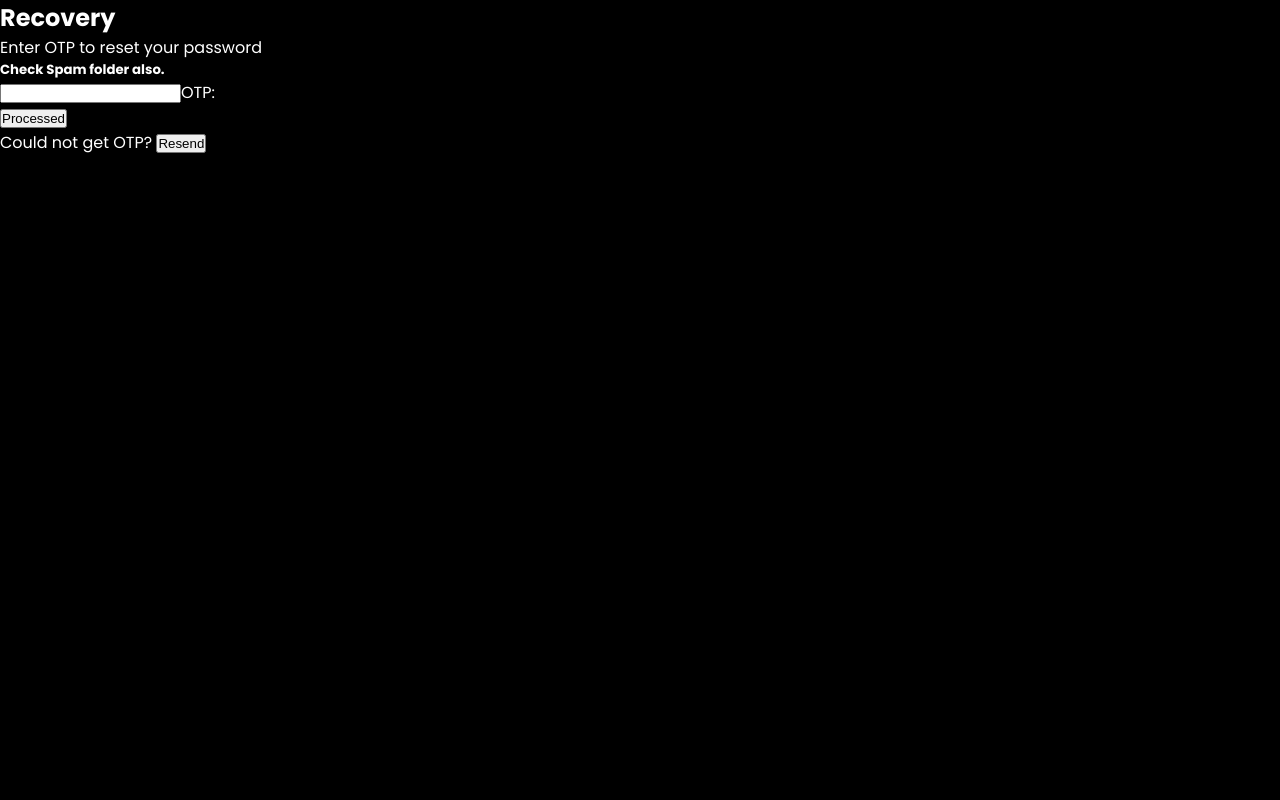
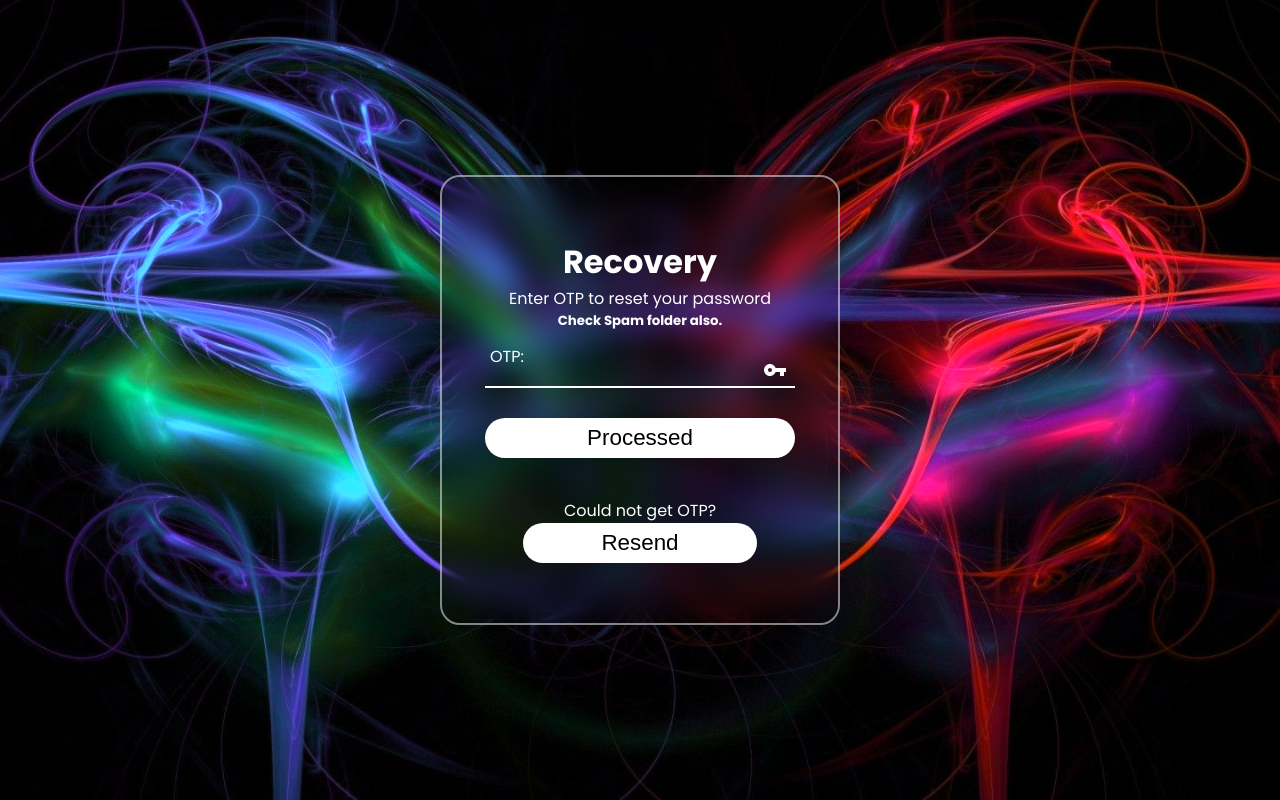
Before and after one commit to Success-akinyemi/StoryGenuis, a React (Vite) app in the folder client/: page /getOTP in a window 1280 px wide. Built offline with nearby package versions, Linux system fonts and the light colour scheme; no server answers.

Commit message:
Mailer and OTP

```diff
--- a/client/src/Components/OTP/Otp.css
+++ b/client/src/Components/OTP/Otp.css
@@ -0,0 +1,119 @@
+.otpContainer{
+    display: flex;
+    justify-content: center;
+    align-items: center;
+    min-height: 100vh;
+    position: relative;
+    background: url('../../assest/bg.jpg') no-repeat;
+    background-size: cover;
+    background-position: center;
+    animation: formAnimation 5s linear infinite;
+}
+
+@keyframes formAnimation {
+    100%{
+        filter: hue-rotate(360deg);
+    }
+}
+
+.otpContainer .form{
+    position: relative;
+    width: 400px;
+    height: 450px;
+    background: transparent;
+    border: 2px solid rgba(255,255,255,0.5);
+    border-radius: 20px;
+    display: flex;
+    align-items: center;
+    justify-content: center;
+    flex-direction: column;
+    backdrop-filter: blur(15px);
+}
+
+.otpContainer .form h2{
+    font-size: 2em;
+    color: #fff;
+    text-align: center;
+}
+
+.otpContainer .inputBox{
+    position: relative;
+    width: 310px;
+    margin: 30px 0;
+    border-bottom: 2px solid #fff;
+}
+
+.otpContainer label{
+    position: absolute;
+    top: 50%;
+    left: 5px;
+    transform: translateY(-50%);
+    font-size: 1em;
+    color: #fff;
+    pointer-events: none;
+    transition: .5s;
+}
+
+.otpContainer input:focus~label,
+.otpContainer input:valid~label{
+    top: -5px;
+}
+
+.otpContainer input{
+    width: 100%;
+    height: 100%;
+    background: transparent;
+    border: none;
+    outline: none;
+    font-size: 1em;
+    color: #fff;
+    padding: 0 40px 0 5px;
+}
+
+.otpContainer .icon{
+    position: absolute;
+    right: 8px;
+    bottom: -18px;
+    color: #fff;
+    font-size: 1.2em;
+    line-height: 57px;
+}
+
+.otpContainer .signUpLink{
+    margin-top: 50px;
+}
+
+.otpContainer .signUpLink span{
+    font-weight: 600;
+}
+
+.otpContainer button{
+    width: 100%;
+    height: 40px;
+    background: #fff;
+    border: none;
+    outline: none;
+    border-radius: 40px;
+    cursor: pointer;
+    font-size: 1.4em;
+    color: #000;
+    font-family: 500;
+}
+
+.otpContainer .links p{
+    text-align: center;
+    margin-top: 40px;
+}
+
+@media screen and (max-width: 360px) {
+    .otpContainer .form{
+        height: 100%;
+        width: 100%;
+        border: none;
+        border-radius: 0;
+    }
+
+    .otpContainer .inputBox{
+        width: 330px;
+    }
+}
--- a/client/src/Components/OTP/Otp.jsx
+++ b/client/src/Components/OTP/Otp.jsx
@@ -4,6 +4,7 @@ import { useAuthStore } from '../../store/store'
 import { useEffect, useState } from 'react'
 import { generateOTP, verifyOTP } from '../../helpers/helper'
 import { useNavigate } from 'react-router-dom'
+import VpnKeyIcon from '@mui/icons-material/VpnKey';
 
 
 function Otp() {
@@ -52,15 +53,16 @@ function Otp() {
   return (
     <div className='otpContainer'>
         <Toaster position='top-center' reverseOrder={false}></Toaster>
-        <div className='box'>
-          <div className="form">
+        <section>
+        <div className="form">
             <h2>Recovery</h2>
             <p>Enter OTP to reset your password</p>
             <h5>Check Spam folder also.</h5>
             <form onSubmit={onSubmit}>
               <div className="inputBox">
+              <span className='icon'><VpnKeyIcon /></span>
                 <input onChange={(e) => setOTP(e.target.value) } type='text' />
-                <span>OTP:</span>
+                <label>OTP:</label>
               </div>
                 <button type='submit'>Processed</button>
             </form>
@@ -68,7 +70,8 @@ function Otp() {
               <p>Could not get OTP? <button onClick={resendOTP} className='otpBtn'>Resend</button></p>
             </div>
           </div>
-        </div>
+        </section>
+
     </div>
   )
 }
```
